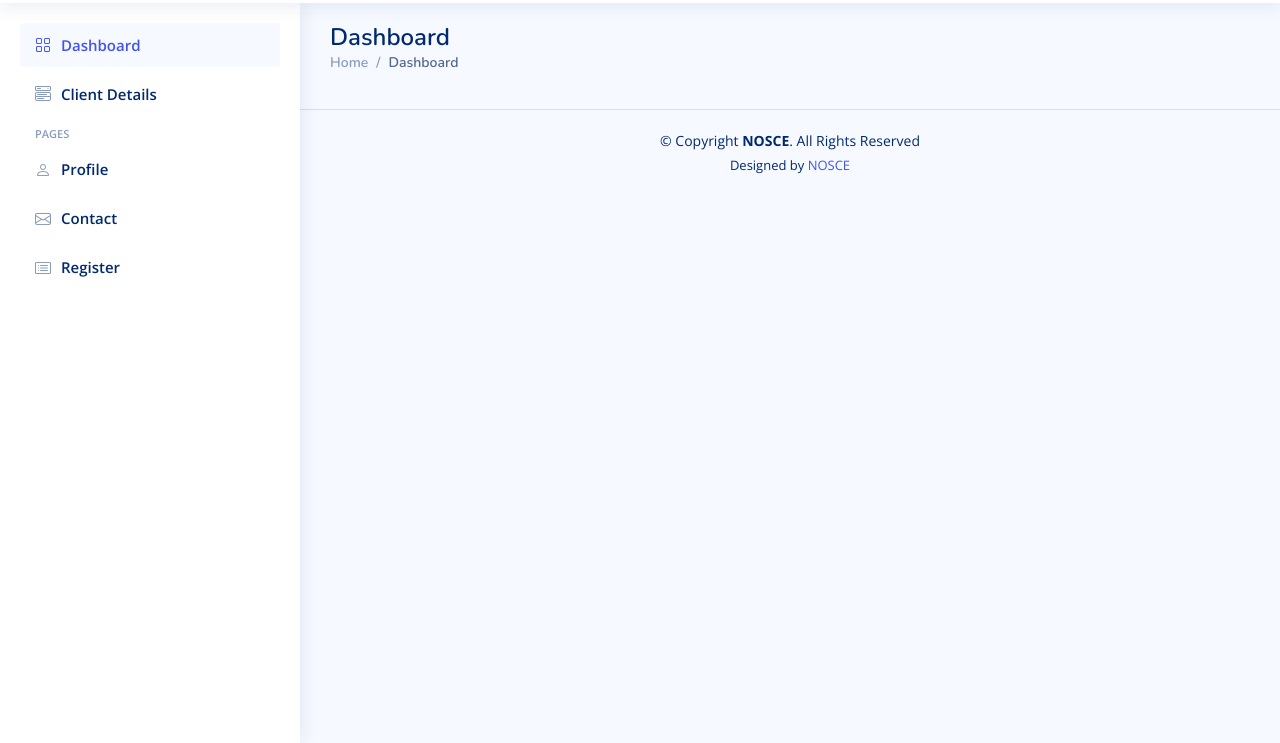
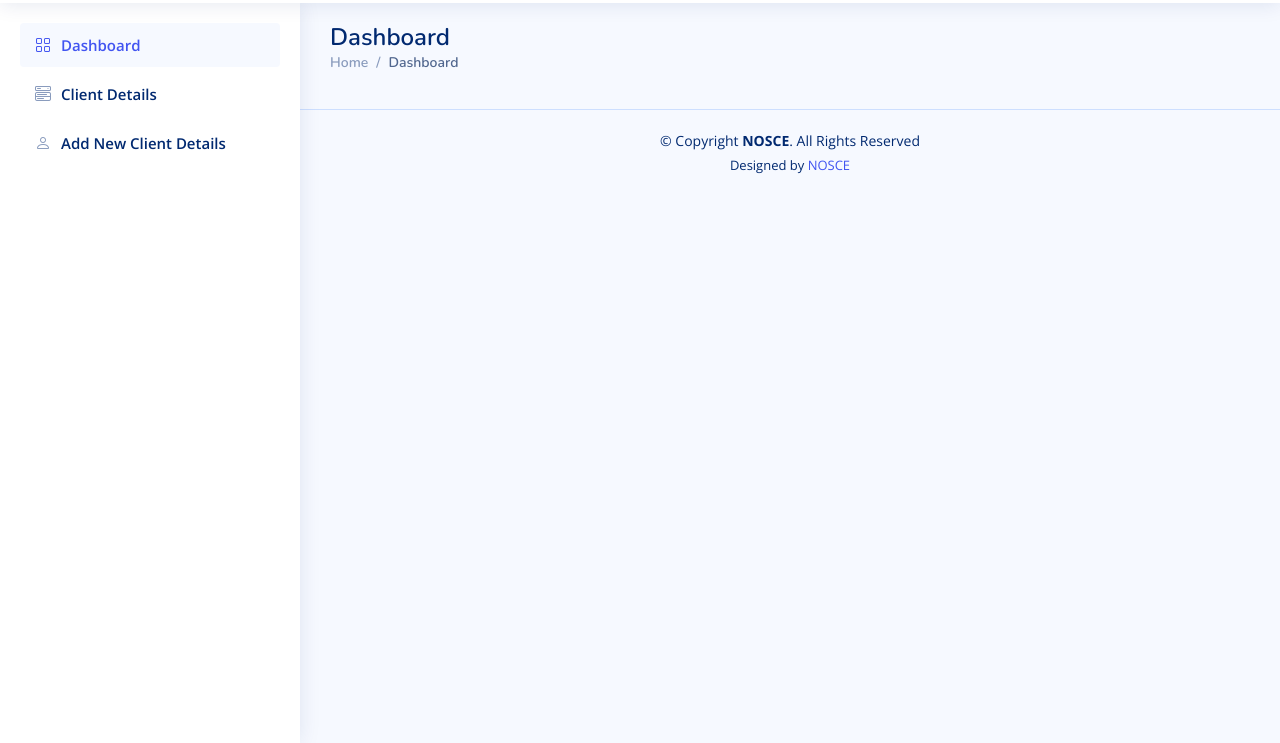
Before and after one commit to aleeshan813/client_data, a plain HTML site: page index.html in a window 1280 px wide. Shown: the part 57-800 px from the top of the page. Drawn offline with nearby package versions, Linux system fonts and the light colour scheme.

Commit message:
index page modified

```diff
--- a/index.html
+++ b/index.html
@@ -62,28 +62,12 @@
         </a>
       </li><!-- End Components Nav -->
 
-      <li class="nav-heading">Pages</li>
-
       <li class="nav-item">
-        <a class="nav-link collapsed" href="users-profile.html">
+        <a class="nav-link collapsed" href="add_client.html">
           <i class="bi bi-person"></i>
-          <span>Profile</span>
+          <span>Add New Client Details</span>
         </a>
       </li><!-- End Profile Page Nav -->
-
-      <li class="nav-item">
-        <a class="nav-link collapsed" href="pages-contact.html">
-          <i class="bi bi-envelope"></i>
-          <span>Contact</span>
-        </a>
-      </li><!-- End Contact Page Nav -->
-
-      <li class="nav-item">
-        <a class="nav-link collapsed" href="pages-register.html">
-          <i class="bi bi-card-list"></i>
-          <span>Register</span>
-        </a>
-      </li><!-- End Register Page Nav -->
 
     </ul>
 
```
